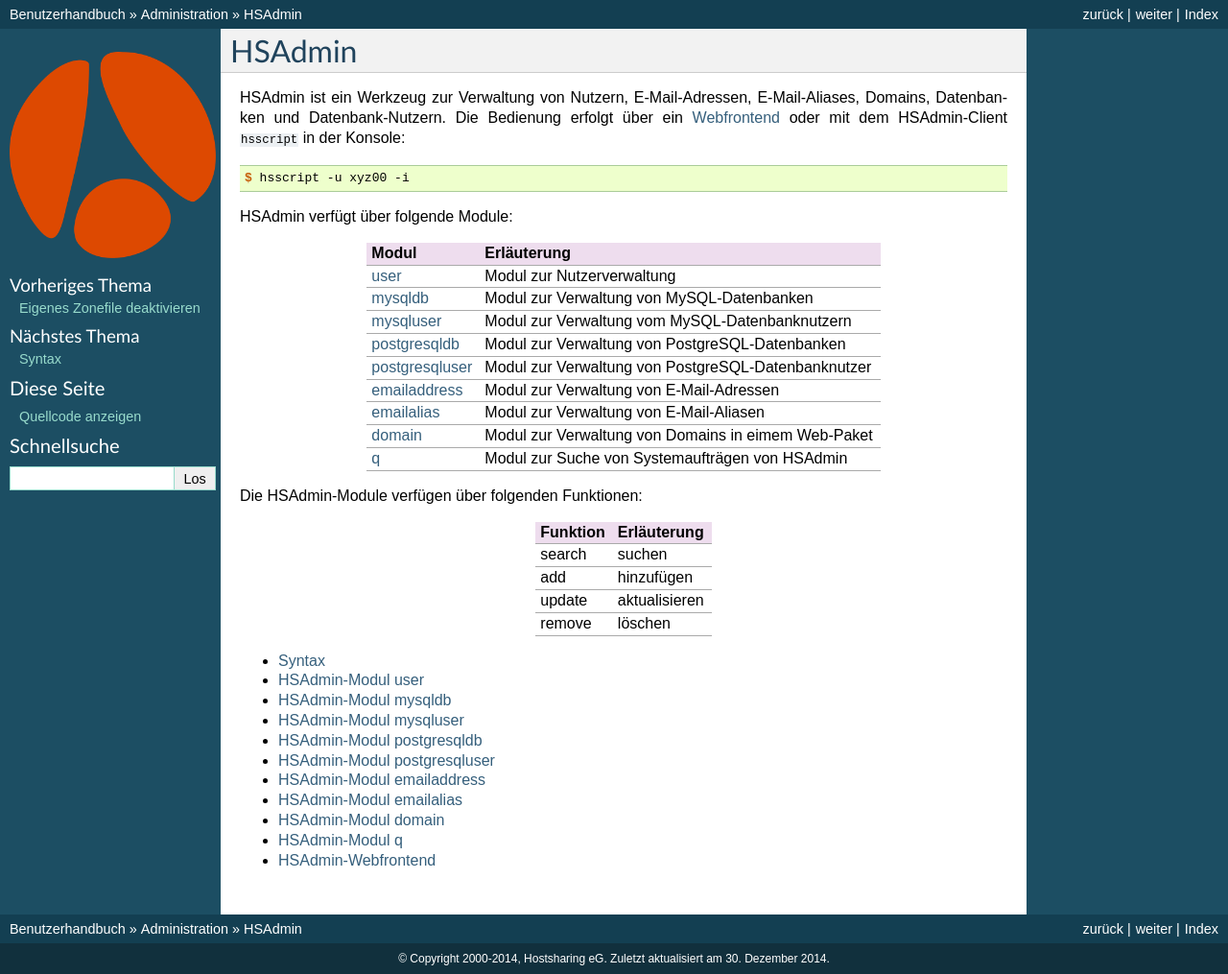
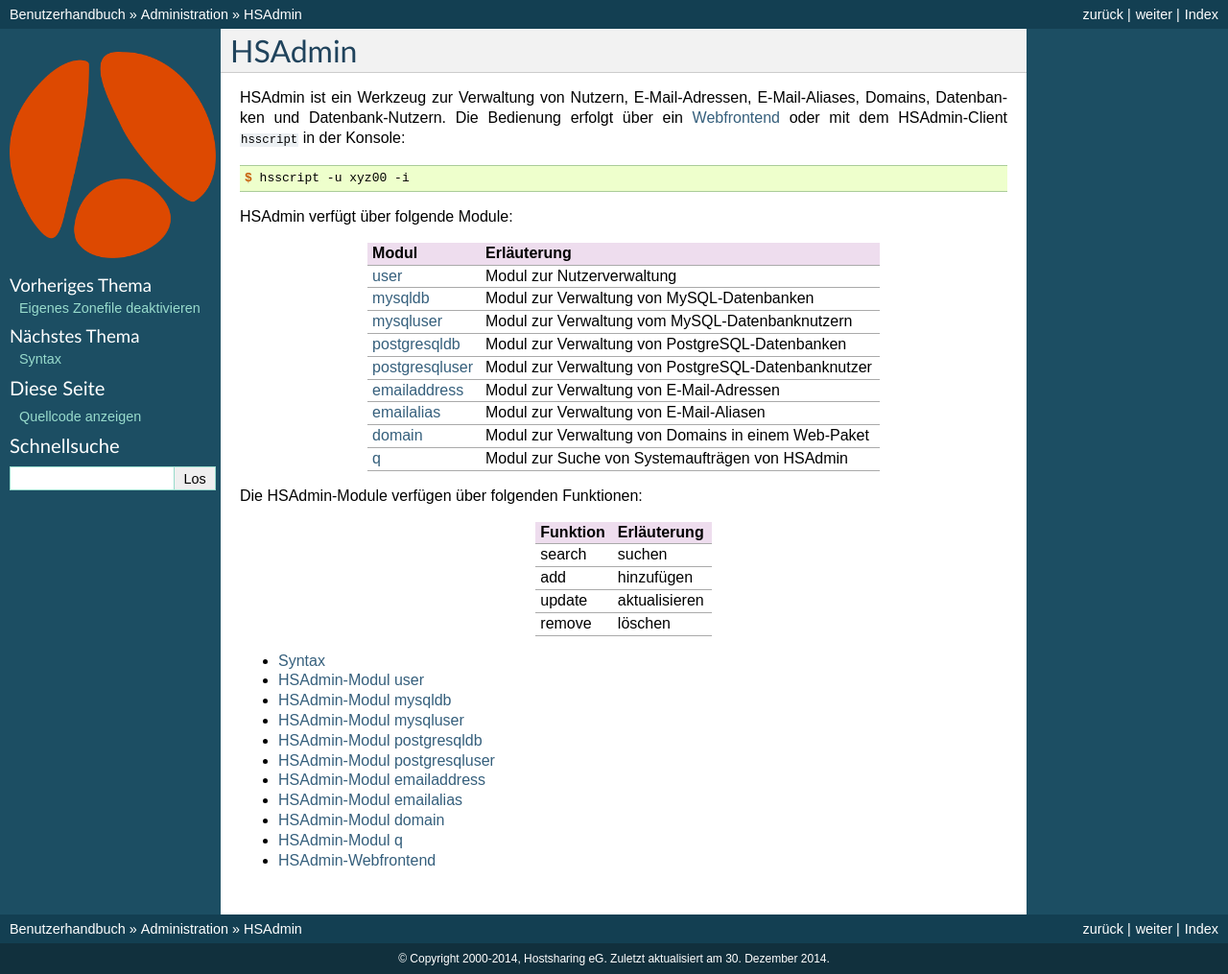
Before and after one commit to hostsharing/hs.docs.users, a Sphinx documentation site: the page built from source/administration/hsadmin/index.rst, in a window 1280 px wide. Shown: the whole page at 96% size. Built offline with Sphinx 7.4.7, drawn with Linux system fonts in a browser that asks for light colours.

Commit message:
Update index.rst
typo

```diff
--- a/source/administration/hsadmin/index.rst
+++ b/source/administration/hsadmin/index.rst
@@ -29,7 +29,7 @@
 +---------------------------------------+-----------------------------------------------------+
 | :doc:`emailalias<emailaliases>`       | Modul zur Verwaltung von E-Mail-Aliasen             |
 +---------------------------------------+-----------------------------------------------------+
-| :doc:`domain<domain>`                 | Modul zur Verwaltung von Domains in eimem Web-Paket |
+| :doc:`domain<domain>`                 | Modul zur Verwaltung von Domains in einem Web-Paket |
 +---------------------------------------+-----------------------------------------------------+
 | :doc:`q<q>`                           | Modul zur Suche von Systemaufträgen von HSAdmin     |
 +---------------------------------------+-----------------------------------------------------+
```
